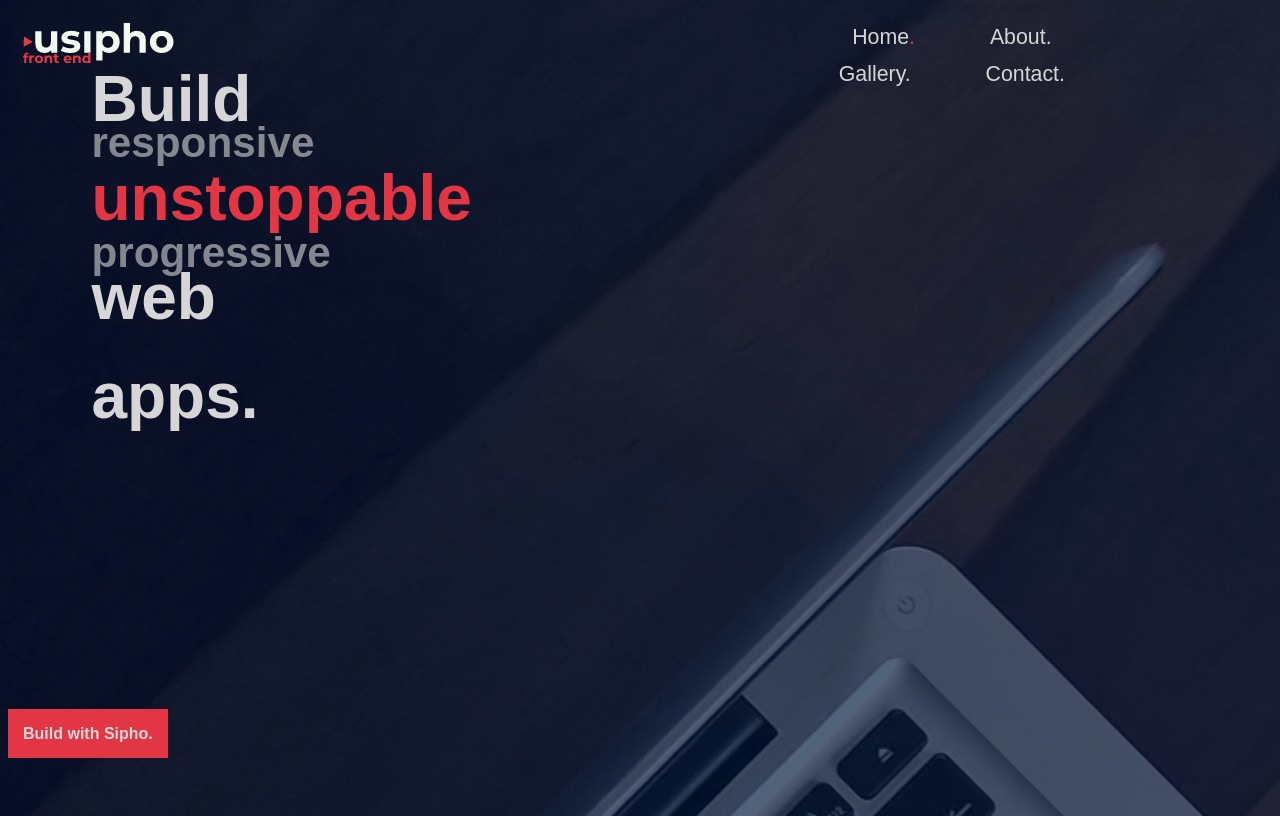
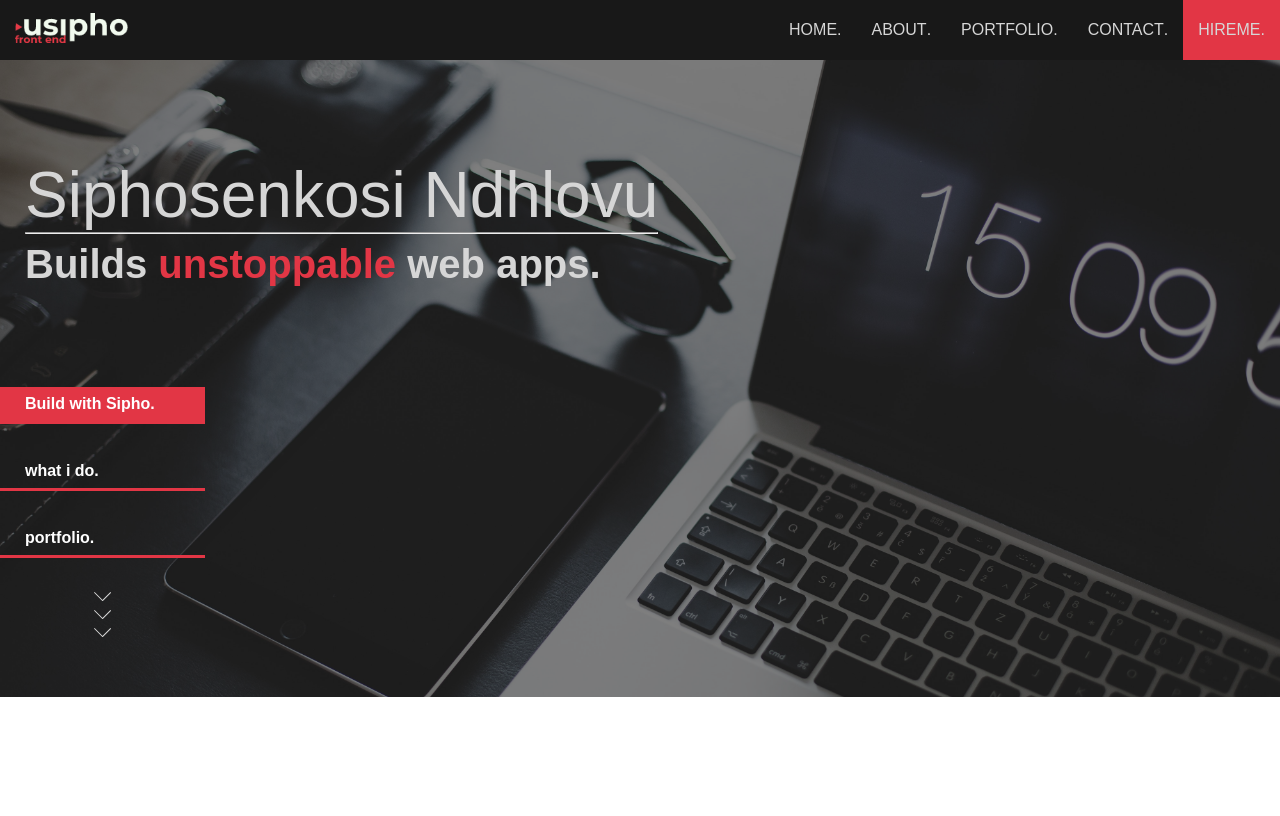
Before and after one commit to siphosenkosindhlovu/siphosenkosindhlovu.github.io, a website built with webpack: page src/pug/index.pug in a window 1280 px wide. Built offline with nearby package versions, Linux system fonts and the light colour scheme.

Commit message:
Header banner done.

```diff
--- a/index.js
+++ b/index.js
@@ -1,5 +1,10 @@
 import "./src/scss/main.scss";
 import "./src/css/bootstrap-grid.css";
-import {trigger} from  "./src/js/nav";
 
-trigger()
+
+var trigger = document.querySelector('.trigger')
+var main = document.querySelector('main')
+trigger.addEventListener('click', e => {
+  main.classList.toggle('open')
+  console.log("clicked")
+})
--- a/src/js/nav.js
+++ /dev/null
@@ -1,12 +0,0 @@
-
-
-
-export const trigger = () => {
-  let trigger = document.querySelector('.trigger');
-  let nav = document.querySelector('.navbar');
-  trigger.addEventListener('click', (e) => {
-    nav.classList.toggle('open');
-  })
-
-  console.log("HEEEEEEELELELELELEL")
-}
--- a/src/pug/index.pug
+++ b/src/pug/index.pug
@@ -8,33 +8,39 @@ html(lang=en-GB)
     )
     title uSipho Front End
   body
-    header.navbar.container
-      nav.order-md-2
-        ul
-          li.active Home
-          li  About
-          li  Gallery
-          li  Contact
+    nav.top-nav
+      .brand
+        a.logo
+          img(src='../images/usipho.png')
+        a.trigger
+          img(src='../images/ic_menu_24px.png')
+      .nav-links
+        a(href='#') Home
+        a(href='#') About
+        a(href='#') Portfolio
+        a(href='#') Contact
+        a(href='#').red-bg HireMe
+    main
+      header.page-banner
+        .text-group
+          h1 Siphosenkosi Ndhlovu
+            hr
+            small Builds
+              span.red-txt unstoppable
+              | web apps.
+          br
+          br
+          .button-group
+            a(href="#").red-bg Build with Sipho.
+            a(href="#") what i do.
+            a(href="#") portfolio.
 
-      .navbar_header
-        .logo
-          img(src='../images/usipho.png')
-        .trigger
-          img(src='../images/ic_menu_24px.png')
-
-
-
-    main.container-fluid.jumbotron.align-items-center
-      h1.jumbotext.row
-        .col-12.offset-sm-2 Build
-
-        .col-12.col-sm-9.offset-sm-2.pop unstoppable
-
-        .col-12.col-sm-8.offset-sm-2 web
-
-        .col-12.col-sm-7.offset-sm-2 apps.
-
-        br
-        br
-        br
-        a.call-to-action Build with Sipho.
+          .carets
+            span
+              img(src="../images/caret.png")
+            span
+              img(src="../images/caret.png")
+            span
+              img(src="../images/caret.png")
+        .overlay
+      footer
--- a/src/scss/__colors.scss
+++ b/src/scss/__colors.scss
@@ -1,5 +1,5 @@
 $secondary-highlight: hsl(355, 61%, 47%);
 $primary-highlight: hsl(355, 75%, 55%);
-$primary-text: hsl(218, 100%, 11%);
+$primary-text: #181818;
 $secondary-text: hsl(0, 0%, 84%);
 $jumbo-trans: hsla(213, 100, 23, 0.66);
--- a/src/scss/__element.scss
+++ /dev/null
@@ -1,88 +0,0 @@
-
-@import '__colors.scss';
-@import '__grid.scss';
-* {
-  box-sizing: border-box;
-}
-.navbar {
-  position: fixed;
-  top: (-340px);
-  transition: all 0.2s;
-  width: 100vw;
-  height: 90px;
-  background-color: $primary-text;
-  padding: 15px;
-  z-index: 1000000;
-  &_header{
-    width: 100%;
-    padding: 15px;
-    margin: {
-      left: -15px;
-      right: -15px;
-    };
-    display: flex;
-    justify-content: space-between;
-    align-items: center;
-  }
-  nav{
-    width: 100vw;
-    margin: {
-      left: -15px;
-      right: -15px;
-    }
-    ul {
-      list-style: none;
-      padding-left: 0;
-      color: $secondary-text;
-      font-size: 24pt;
-      text-align: center;
-      li{
-        position: relative;
-        display: block;
-        padding: {
-          top: 15px;
-          bottom: 15px
-        }
-        &:after{
-          content: ".";
-          width: 10px;
-          height: 10px;
-          border-radius: 50%;
-        }
-      }
-      li.active:after, li:hover{
-        color: $primary-highlight;
-        transition: all 0.2s ease-in;
-      }
-    }
-  }
-}
-.open {
-  top: 0;
-}
-
-@media screen and ($media-sma){
-  .navbar{
-    top: 0;
-    display: flex;
-    justify-content: space-between;
-    background: none;
-    .trigger {
-      display: none;
-    }
-    nav {
-      width: auto;
-      ul {
-        margin: 0;
-        li {
-          display: inline;
-          font-size: 16pt;
-          padding: {
-            left: 33px;
-            right: 33px;
-          }
-        }
-      }
-    }
-  }
-}
--- a/src/scss/__grid.scss
+++ b/src/scss/__grid.scss
@@ -1,39 +1,3 @@
 $media-sma: 'min-width: 768px';
 $media-med: 'min-width: 992px';
 $media-lg: 'min-width: 1200px';
-
-@mixin col-generator($size){
-  @for $i from 1 through 12 {
-    .#{$size}-#{$i}{
-      width: 100/$i + '%';
-    };
-  }
-}
-
-%padding{
-  padding:{
-    left: 15px;
-    right: 15px;
-  }
-}
-.col {
-  float: left;
-  @extend %padding
-}
-.container {
-  @extend %padding
-}
-@include col-generator('xs');
-
-@media screen and ($media-sma){
-
-  @include col-generator('sm');
-}
-
-@media screen and ($media-med){
-  @include col-generator('md')
-}
-
-@media screen and ($media-lg){
-  @include col-generator('lg')
-}
--- a/src/scss/__home.scss
+++ b/src/scss/__home.scss
@@ -1,62 +1,88 @@
 @import '__colors.scss';
 @import '__typography.scss';
 @import '__grid.scss';
-
-body {
-  background-image: url("../images/Group\ 31@2x.png");
+.red-txt{
+  color: $primary-highlight;
+}
+ .page-banner{
+   position: relative;
+   color: white;
+   display: flex;
+   align-items: center;
+   padding: {
+     top: 30px;
+     bottom: 30px;
+   }
+   width: 100vw;
+   background-image: url('../images/apple.jpg');
    background-size: cover;
-  overflow: hidden;
+   background-position:top center;
+   .text-group{
+     margin: 25px;
+     z-index: 1;
+     h1 {
+       font-size: 41px;
+       font-weight: 400;
+       color: $secondary-text;
+        hr{
+          margin: 0;
         }
-.jumbotron {
-  height: calc(100vh );
-  display: flex;
-  h1 {
-    font-size: 36px;
-    font-weight: bolder;
-    color: $secondary-text;
-    display: inline;
-    div[class|="col"]{
-      margin-bottom: 25px;
+        small{
+          position: relative;
+          bottom: 15px;
+          font-weight: bold;
+          margin-top: -10px;
+          font-size: 18px;
         }
      }
-  .pop{
-    position: relative;
-    color: $primary-highlight;
-    &:before{
-      content: "responsive";
-      position: absolute;
-      font-size: 0.66em;
-      top: -1em;
-      color: $secondary-text;
-      opacity: 0.6;
-    };
-    &:after{
-      content: "progressive";
-      position: absolute;
-      font-size: 0.66em;
-      bottom: -1em;
-      color: $secondary-text;
-      opacity: 0.6;
+     .button-group {
+       display: flex;
+       align-items: flex-start;
+       justify-content: flex-start;
+       flex-direction: column;
+       a{
+         font-size: 16px;
+         border-bottom: 3px solid $primary-highlight;
+         padding: 0.5em;
+         padding-left: 25px;
+         width: 205px;
+         font-weight: 700;
+         text-decoration: none;
+         color: white;
+         margin-left: -25px;
+         margin-bottom: 30px;
        }
      }
-  .call-to-action{
-    background-color: $primary-highlight;
-    font-weight: medium;
-    font-size: 16px;
-    padding: {
-      top: 1em;
-      bottom: 1em;
-      left: 15px;
-      right: 15px;
+     .carets{
+       width: 205px;
+       margin-left: -25px;
+       display: flex;
+       flex-direction: column;
+       justify-content: center;
+       span{
+         text-align: center;
+       }
      }
    }
  }
 
-@media screen and ($media-sma){
- .jumbotron  {
+ .overlay {
+   position: absolute;
+   top: 0;
+   width: 100%;
+   height: 100%;
+   max-height: inherit;
+   background-color: rgba(0, 0, 0, 0.5);
+   z-index: 0;
+ }
+
+   @media screen and ($media-med){
+      .text-group{
         h1{
-      font-size: 64px;
-      font-weight: 900;
+          font-size: 64px !important;
+          small{
+            font-size:40px !important;
           }
         }
       }
+   }
--- /dev/null
+++ b/src/scss/__nav.scss
@@ -0,0 +1,70 @@
+
+@import '__colors.scss';
+@import '__grid.scss';
+.red-bg{
+  background-color: $primary-highlight !important;
+  color: white;
+}
+.logo img {
+  height: 30px;
+}
+.top-nav{
+  background-color: $primary-text;
+  position: relative;
+  width: 100%;
+  display: flex;
+  flex-direction: column;
+  .brand{
+    height: 60px;
+    width: 100%;
+    display: flex;
+    justify-content: space-between;
+    align-items: center;
+    padding: 15px;
+  }
+
+  .nav-links{
+    display: flex;
+    flex-direction: column;
+    flex-wrap: nowrap;
+    a {
+      text-align: center;
+      text-transform: uppercase;
+      padding: 15px;
+      font-size: 16px;
+      font-weight: 500;
+      color: $secondary-text;
+      background-color: rgba(0, 0, 0, 0.3);
+      border-top: 1px solid rgba(255,255,255, 0.3);
+      text-decoration: none;
+      &:hover{
+        background-color: rgba(0, 0, 0, 0.5);
+      }
+      &:after{
+        content: '.';
+      }
+    }
+  }
+}
+
+
+@media screen and ($media-sma){
+  .top-nav{
+    flex-direction: row;
+    .trigger{
+      display: none;
+    }
+    .nav-links{
+      flex-direction: row;
+      a {
+        background-color: transparent;
+        display: flex;
+        align-items: center;
+        border-top: none;
+        &:hover{
+          background-color: transparent;
+        }
+      }
+    }
+  }
+}
--- a/src/scss/main.scss
+++ b/src/scss/main.scss
@@ -1,9 +1,18 @@
 @import '__typography.scss';
 @import '__colors.scss';
-@import '__element.scss';
+@import '__nav.scss';
 @import '__home.scss';
 @import '__grid.scss';
 body{
-  //margin: 90px 0 0 0;
+  margin: 0;
   padding: 0;
 }
+main{
+  position: absolute;
+  top: 60px;
+}
+
+.open{
+  position: relative;
+  top: 0
+}
```
Also changed, not shown: src/images/Group 54@2x.png (added), src/images/apple.jpg (added), src/images/caret.png (added). Lines whose indentation alone changed are shown as unchanged.
